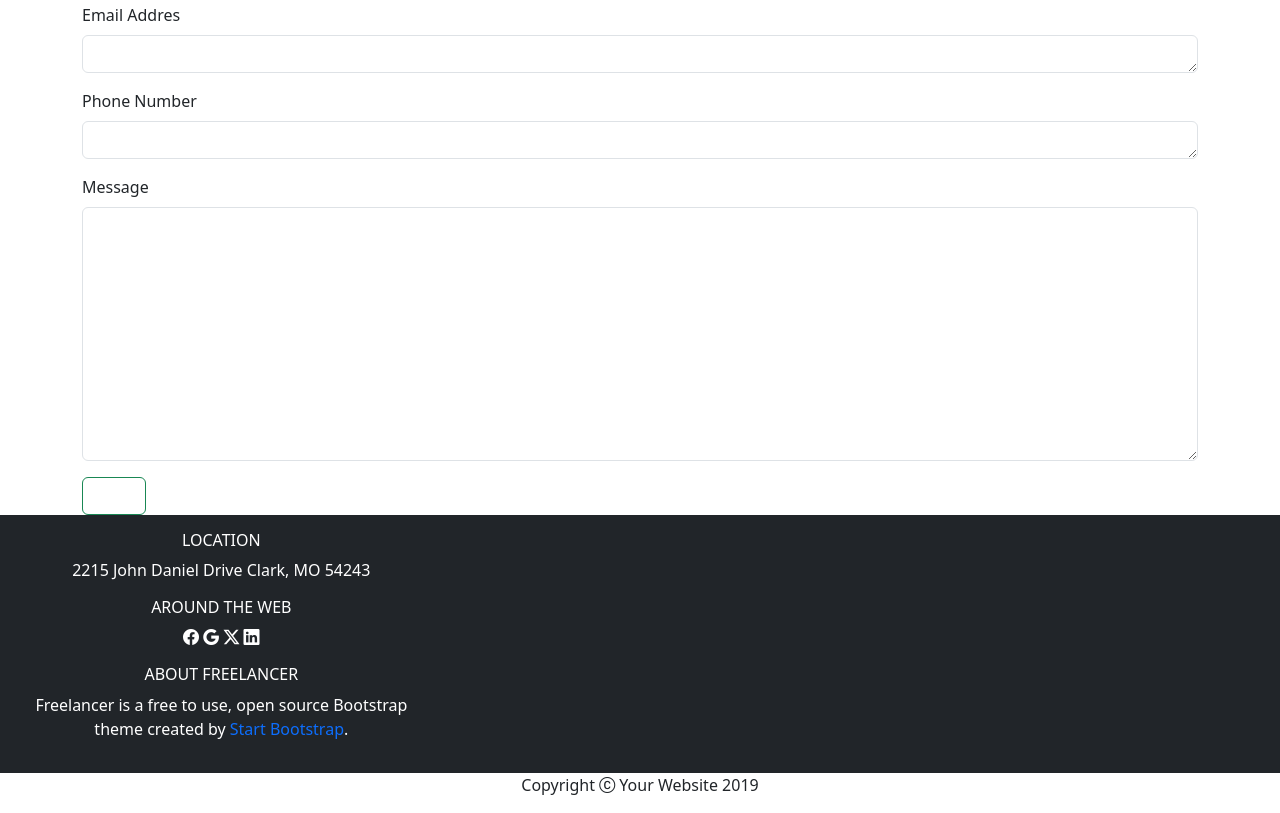
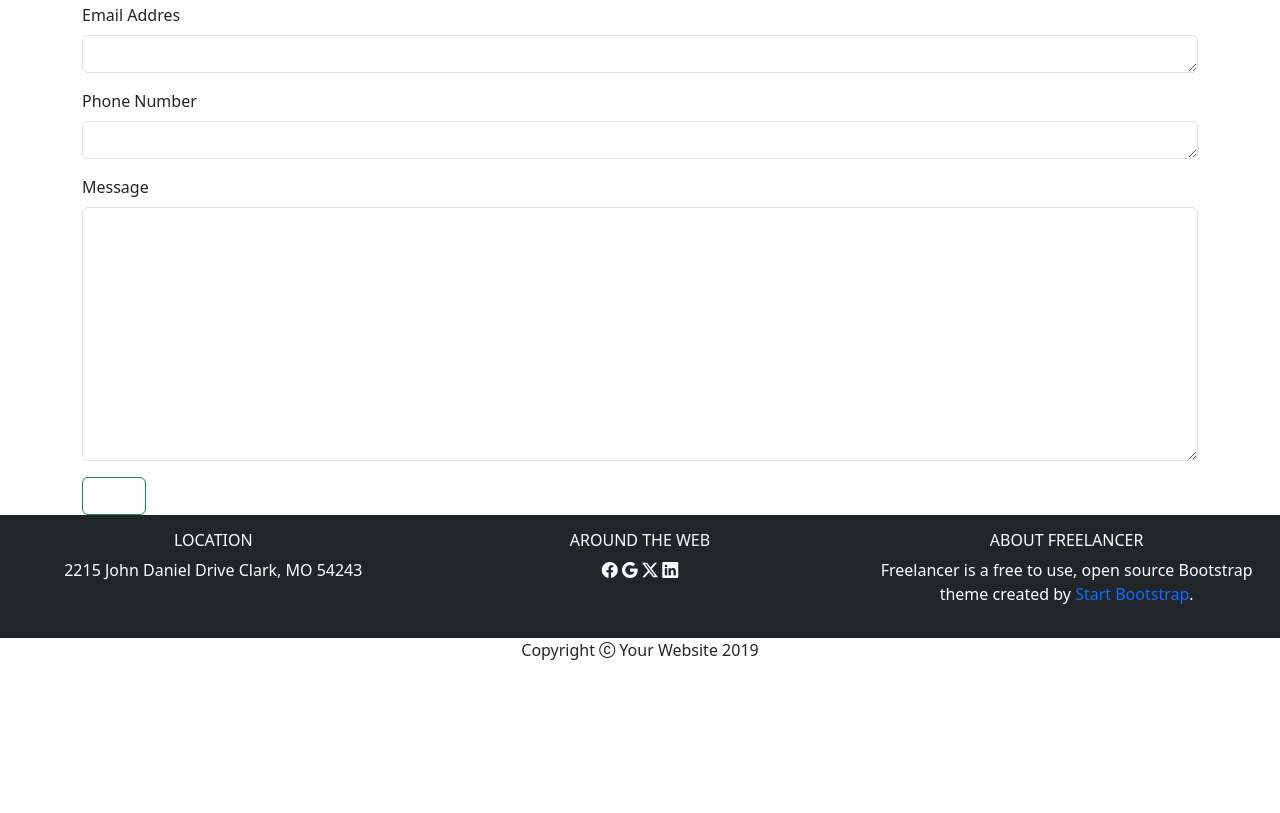
Before and after one commit to CappelliLeonardo/html-css-bootstrap-freelancer, a plain HTML site: page index.html in a window 1280 px wide. Shown: the part 1712-2525 px from the top of the page. After the commit the page ends 2390 px from the top, so only its background shows below. Drawn offline with nearby package versions, Linux system fonts and the light colour scheme.

Commit message:
footer fixed

```diff
--- a/index.html
+++ b/index.html
@@ -237,7 +237,7 @@
         <Footer>
             <div class="container-fluid text-white bg-dark ">
                 <div class="py-3">
-                    <div class="row-cols-1 row-cols-md-3 align-items-center">
+                    <div class="row row-cols-1 row-cols-md-3">
                         <div class="col">
                             <div class="text-center">
                                 <h6>
```
